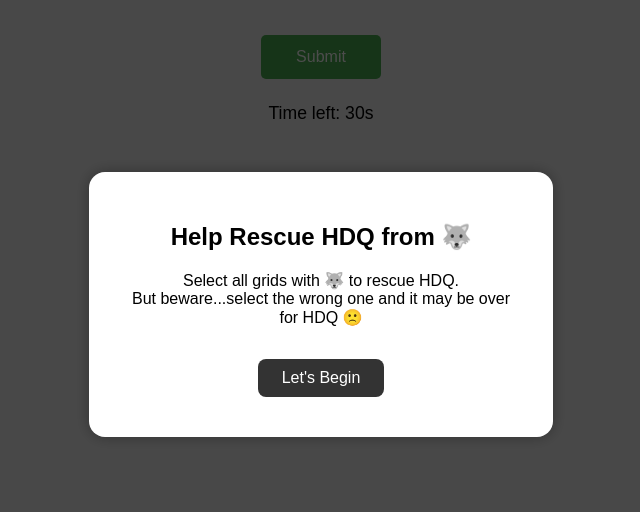
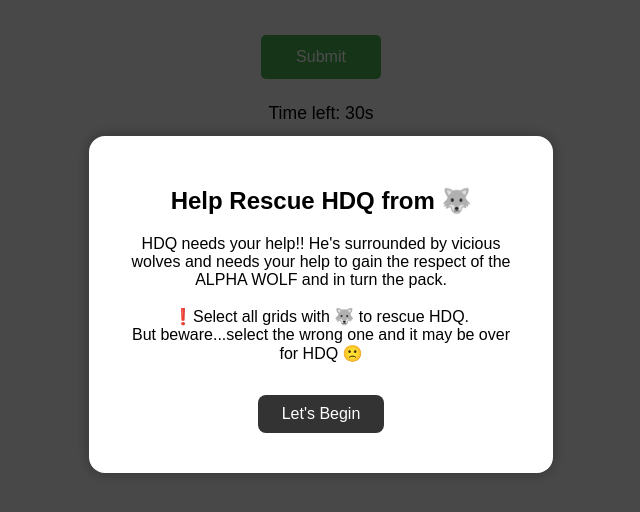
Before and after one commit to lukebobb914/mem-game, a plain HTML site: page index.html in a window 1280 px wide. Shown: the part 96-608 px from the top of the page, without its empty margins (319-959 px from the left). Drawn offline with nearby package versions, Linux system fonts and the light colour scheme.

Commit message:
added more to intro

```diff
--- a/index.html
+++ b/index.html
@@ -14,7 +14,7 @@
     <div id="intro-modal" class="modal">
         <div class="modal-content">
             <h2>Help Rescue HDQ from 🐺</h2>
-            <p>Select all grids with 🐺 to rescue HDQ.<br>
+            <p>HDQ needs your help!! He's surrounded by vicious wolves and needs your help to gain the respect of the ALPHA WOLF and in turn the pack. <br><br> ❗Select all grids with 🐺 to rescue HDQ.<br>
                 But beware...select the wrong one and it may be over for HDQ 🙁</p>
             <button id="start-btn">Let's Begin</button>
         </div>
--- a/script.js
+++ b/script.js
@@ -1,6 +1,8 @@
 // TODO:
 // - make timer more pleasing (graphical)
 // - add more context to messages
+// - add progress bar
+// - make death gif more portrait
 
 // ################################
 // Define Vars
```
